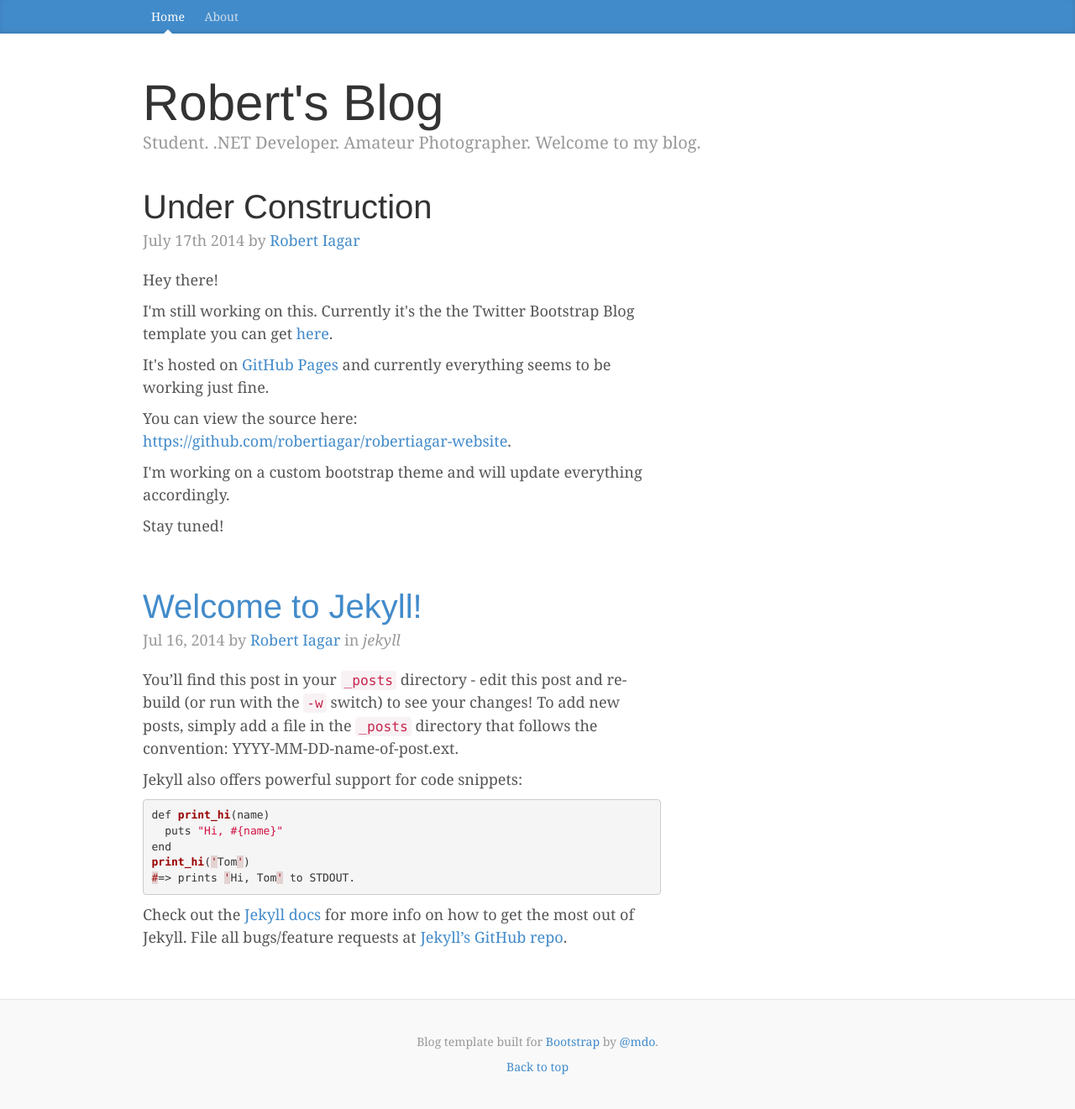
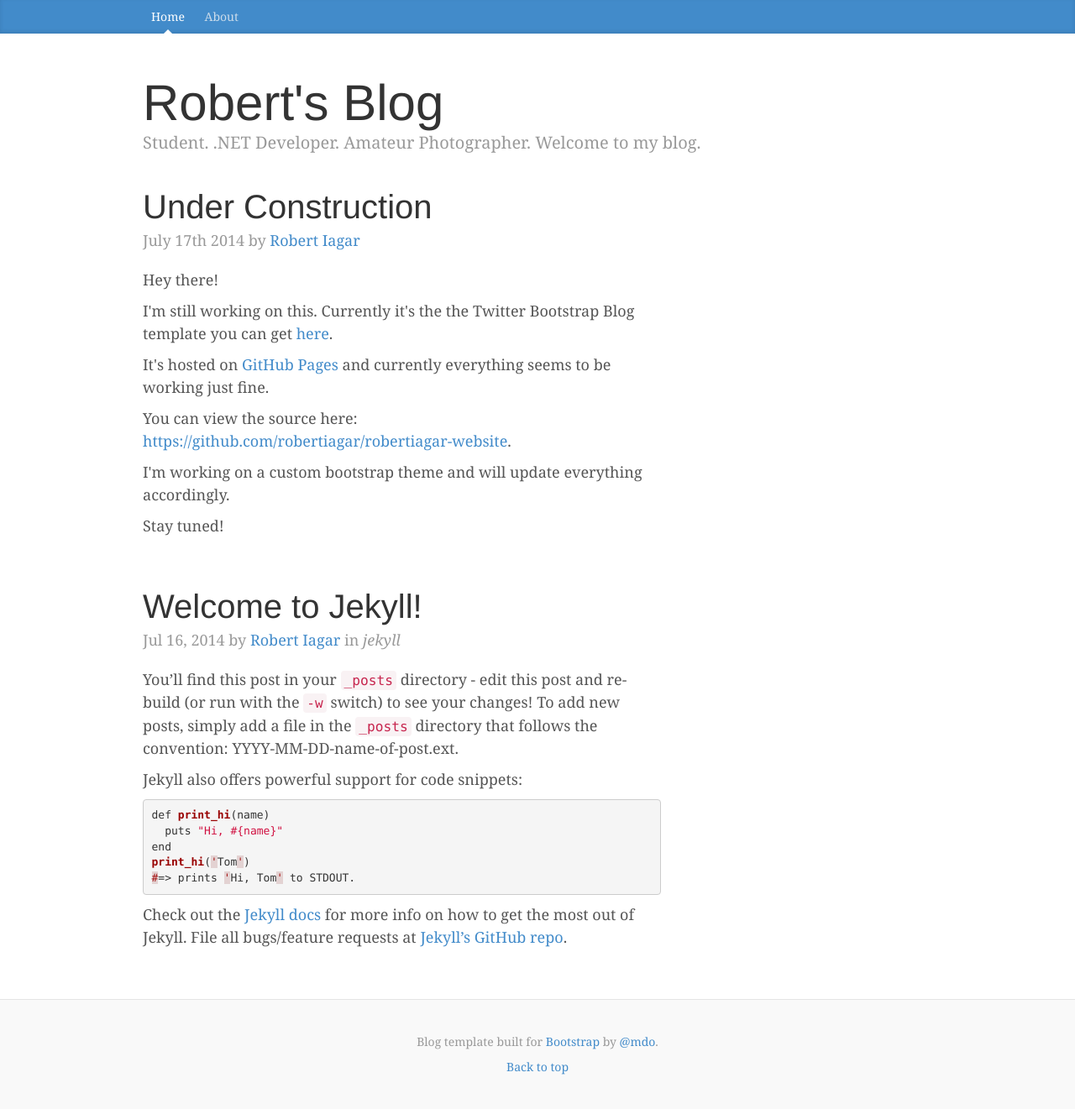
Before and after one commit to robertiagar/robertiagar.com, a Jekyll site: the page built from index.html, in a window 1280 px wide. Shown: the whole page at 84% size. Built offline with Jekyll 4.4.1, drawn with Linux system fonts in a browser that asks for light colours; nearby versions of some CDN libraries; a style sheet for code colours, icons or effects is not loaded.

Commit message:
Removed link from post title.

```diff
--- a/index.html
+++ b/index.html
@@ -23,7 +23,7 @@ layout: default
 	</div>
     {% for post in site.posts %}
     <div class="blog-post">
-      <h2 class="blog-post-title"><a href="{{post.url}}">{{ post.title }}</a></h2>
+      <h2 class="blog-post-title">{{ post.title }}</h2>
       <p class="blog-post-meta">{{ post.date | date: "%b %-d, %Y"}} by <a href="{{ post.email | prepend: "mailto:"}}">{{ post.author }}</a> in {% for category in post.categories %}
         <em>{{ category }}</em>
       {% endfor %}</p>
```
